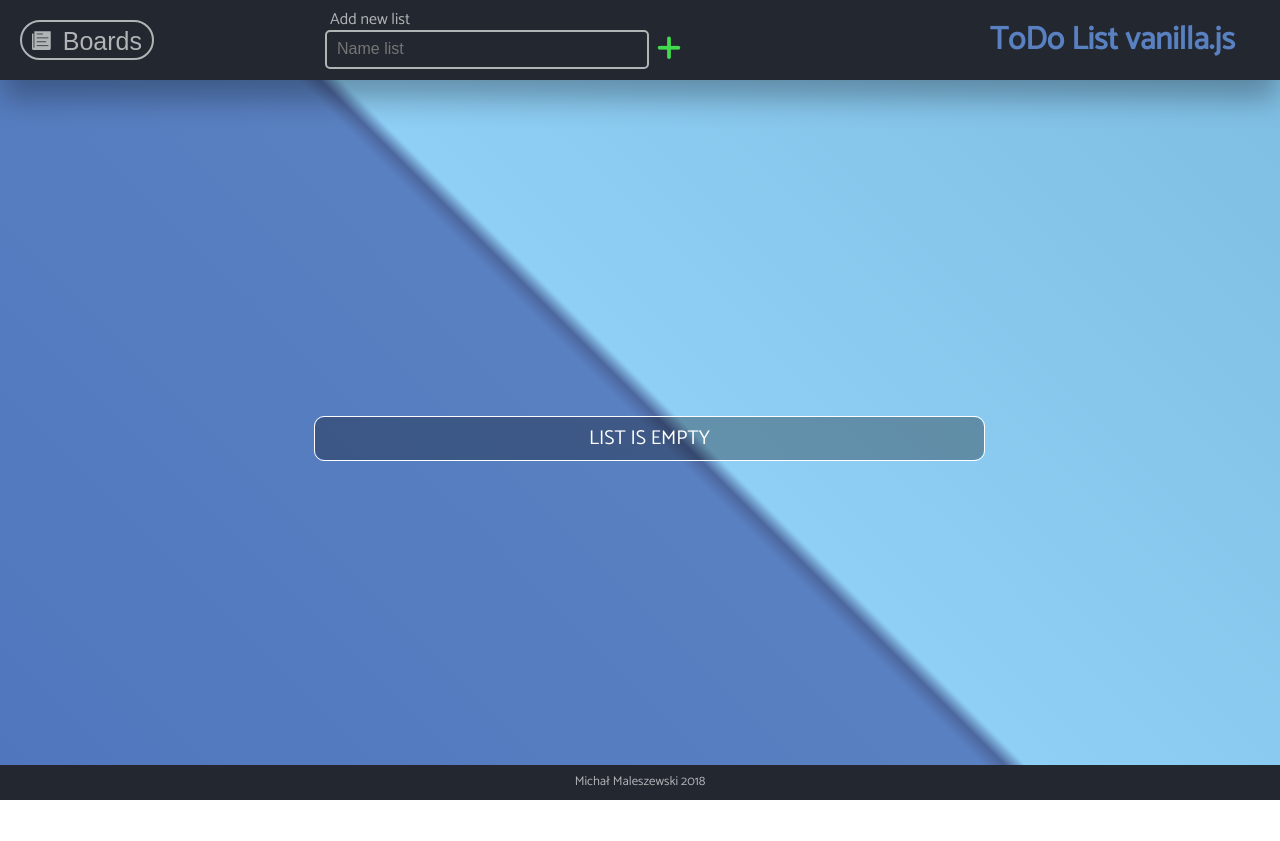
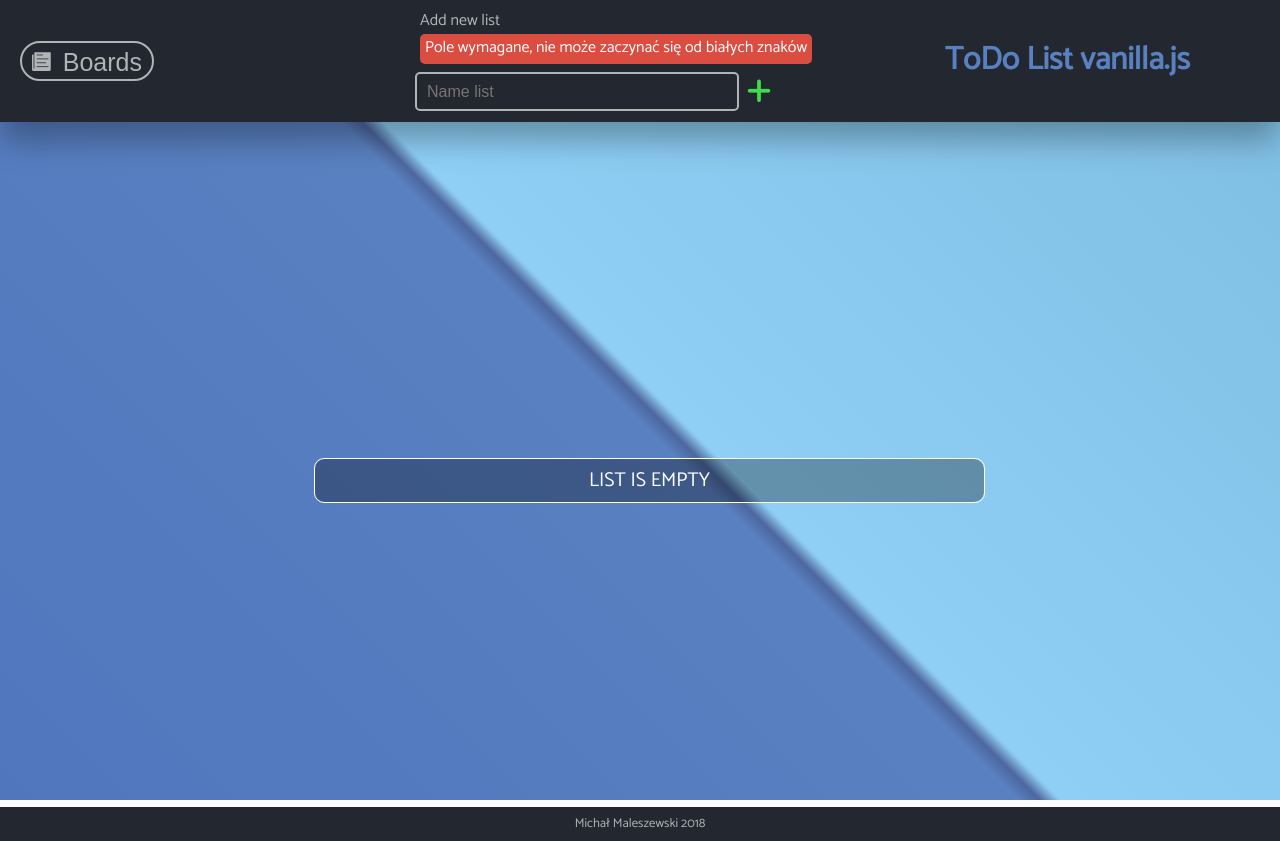
Before and after one commit to MichalWr88/ToDoList_js, a website built with webpack: page index.html in a window 1280 px wide. Both pictures are taken after a click on the button "Add new list". Before the commit the page ends 800 px from the top, so only its background shows below. Built offline with nearby package versions, Linux system fonts and the light colour scheme.

Commit message:
add error message validate add listname

```diff
--- a/css/style.css
+++ b/css/style.css
@@ -75,8 +75,26 @@ body {
 	border: 2px solid #b1b4b5;
 	padding: 5px 10px;
 }
-input:invalid {
-	border: 2px dashed red;
+.invalid {
+  border: 2px dashed red;
+  box-shadow: 0 0 5px 1px red;
+}
+.error{
+  color:white;
+  display: inline-block;
+  margin:5px 0;
+  padding:5px;
+  border-radius:5px;
+  background-color:#db4d41;
+   height:0px;
+  overflow: hidden;
+  padding:0;
+}
+.hide{
+  transition: all .3s ease-in-out;
+  height:20px;
+  overflow: hidden;
+  padding:5px;
 }
 /* -------------------------------------------- */
 /* HEADER */
@@ -122,12 +140,17 @@ input:invalid {
 	flex: 2;
 	display: flex;
 	flex-wrap: wrap;
-	align-items: center;
+  align-items: center;
+  max-width:450px;
 }
 .addList__label {
-	/* flex:1; */
+  flex:1;
+  flex-wrap: wrap;
 	flex-basis: 100%;
 	margin-left: 5px;
+}
+.addList__label p{
+margin:2px 0;
 }
 .addList__input {
 	height: 25px;
--- a/index.html
+++ b/index.html
@@ -24,14 +24,17 @@
       </ul>
     </nav>
     <!-- addList -->
+    <form >
       <div class="header__addListBox">
         <label for="addList" class="addList__label">
-        Add new list
+          <p>Add new list</p>
+          <p class="error " aria-live="polite">Pole wymagane, nie może zaczynać się od białych znaków</p>
         </label>
-      <input id="listName" class="input addList__input" id="addList" type="text" placeholder="Name list">
+        <input id="listName" class="input addList__input" id="addList" type="text" placeholder="Name list" required pattern="^[a-zA-Z0-9-_\.]{1,20}$">
         <button id="addNewList" class="btn btn-add  ion-plus-round" type="button" title="Add new list" id="btnAddList"></button>
         <button id="clearListName" class="btn btn-close ion-close-round d_none" type="button" id="btnCancelAList"></button>
       </div>
+    </form>
     <div class="header__logo">
       <h1 class="header__appName">ToDo List vanilla.js</h1>
       <!-- <p class="header__logoText">with local storage</p> -->
--- a/js/app.js
+++ b/js/app.js
@@ -61,9 +61,17 @@ class App extends Global {
 		);
 	}
 	_checkName() {
+    const form = this.box.querySelector('form');
+    console.dir(form.checkValidity());
+    if (!form.checkValidity()){
+      this.box.querySelector('.error').classList.add('hide')
+    }else {
+      this.box.querySelector('.error').classList.remove('hide')
+    }
 		return this.newToDoListName.value.trim().length;
 	}
 	addNewList() {
+
 		const html = templateList({ taskName: this.newToDoListName.value });
 		const listLi = this.createElement('li', `l${this.index}`, 'listToDo', html);
 		const boardsLi = this.createElement('li', `b${this.index}`, 'listsName__elem', this.newToDoListName.value);
@@ -78,7 +86,9 @@ class App extends Global {
 			this.listTasksDom.querySelector('.list__empty').style.display = 'block';
 		}
 		this.index++;
-		this.newToDoListName.value = '';
+    this.newToDoListName.value = '';
+    this.newToDoListName.focus();
+    this.newToDoListName.select();
 	}
 	removeChild(id) {
 		this.listTasksDom.querySelector(`#l${id}`).remove();
--- a/js/out.js
+++ b/js/out.js
@@ -138,11 +138,19 @@ var App = function (_Global) {
 	}, {
 		key: '_checkName',
 		value: function _checkName() {
+			var form = this.box.querySelector('form');
+			console.dir(form.checkValidity());
+			if (!form.checkValidity()) {
+				this.box.querySelector('.error').classList.add('hide');
+			} else {
+				this.box.querySelector('.error').classList.remove('hide');
+			}
 			return this.newToDoListName.value.trim().length;
 		}
 	}, {
 		key: 'addNewList',
 		value: function addNewList() {
+
 			var html = templateList({ taskName: this.newToDoListName.value });
 			var listLi = this.createElement('li', 'l' + this.index, 'listToDo', html);
 			var boardsLi = this.createElement('li', 'b' + this.index, 'listsName__elem', this.newToDoListName.value);
@@ -158,6 +166,8 @@ var App = function (_Global) {
 			}
 			this.index++;
 			this.newToDoListName.value = '';
+			this.newToDoListName.focus();
+			this.newToDoListName.select();
 		}
 	}, {
 		key: 'removeChild',
```
Also changed, not shown: 1 other file. Lines whose indentation alone changed are shown as unchanged.
